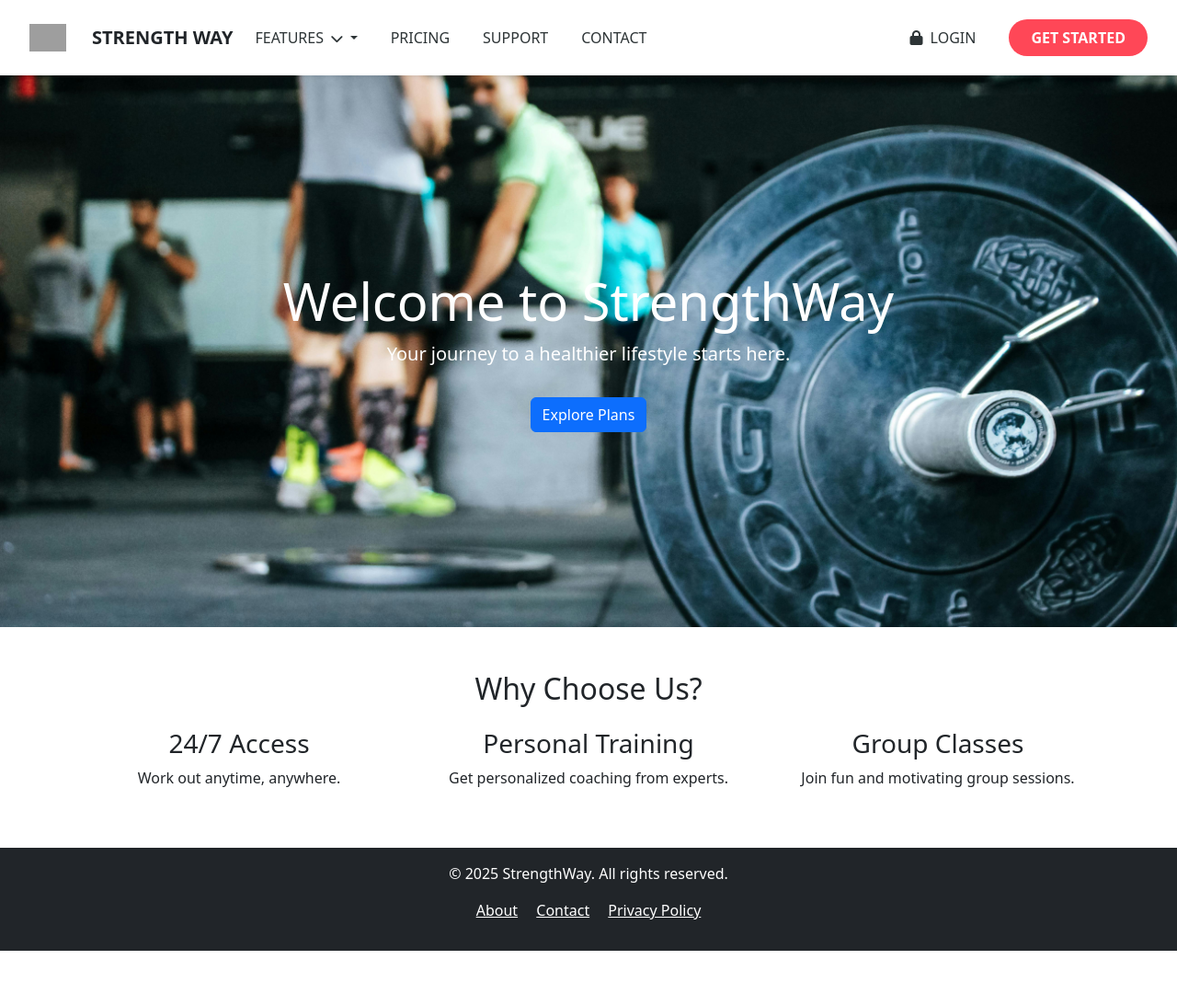
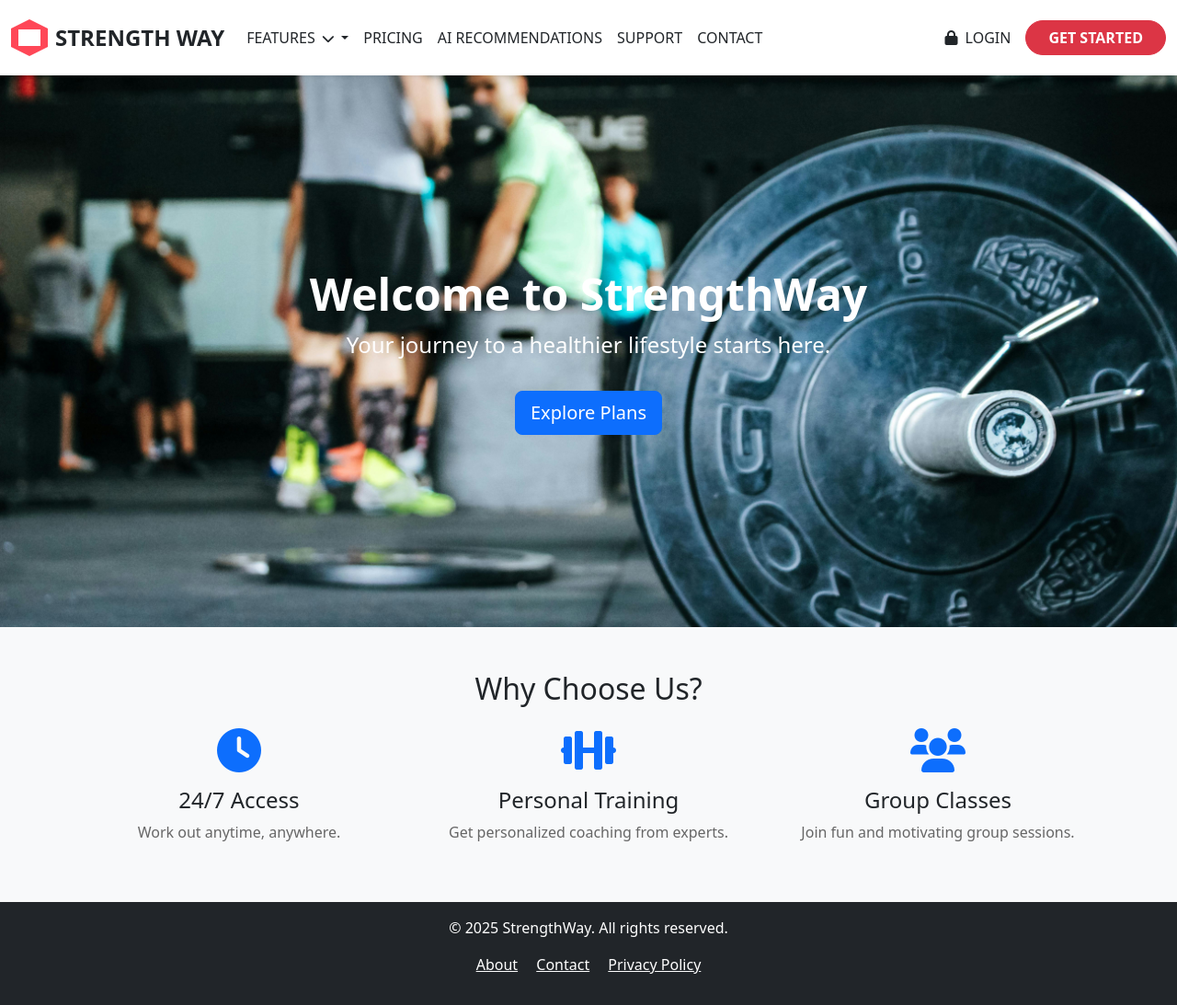
Before and after one commit to eswar-jajjara/gym_management_system, a Django app: page / in a window 1280 px wide. Shown: the whole page at 92% size. Before the commit the page ends 1034 px from the top, so only its background shows below. Run offline with Django 5.2, Linux system fonts and the light colour scheme; grey boxes are pictures that could not be loaded.

Commit message:
Add AI recommendations feature and enhance UI/UX.
Introduced an AI recommendations feature with API endpoint and UI integration, providing tailored workout plans. Updated styling across templates and CSS for improved user experience. Enhanced template structure to support feature-specific resources and maintain consistency.

```diff
--- a/gym_management/membership/urls.py
+++ b/gym_management/membership/urls.py
@@ -8,4 +8,6 @@ urlpatterns = [
     path('faqs/', views.faqs, name='faqs'),
     path('access-control/', views.access_control, name='access_control'),
     path('contact-support/', views.contact_support, name='contact_support'),  # Add this line
+    path('ai-recommendations/', views.ai_recommendations, name='ai_recommendations'),
+    path('ai-recommendations-api/', views.ai_recommendations_api, name='ai_recommendations_api'),
 ]
--- a/gym_management/membership/views.py
+++ b/gym_management/membership/views.py
@@ -1,3 +1,6 @@
+import json  # Required for handling JSON requests
+from django.http import JsonResponse  # Required for returning JSON responses
+from django.views.decorators.csrf import csrf_exempt  # Required for @csrf_exempt
 from django.shortcuts import render
 
 def home(request):
@@ -8,10 +11,48 @@ def support(request):
 
 def user_manual(request):
     return render(request, 'user_manual.html')  # Ensure 'user_manual.html' exists in templates
+
 def faqs(request):
     return render(request, 'faqs.html')
+
 def access_control(request):
     return render(request, 'access_control.html')
 
 def contact_support(request):
     return render(request, 'contact_support.html')
+
+def ai_recommendations(request):
+    return render(request, 'ai-recommendations.html')
+
+def generate_workout_plan(goal, fitness_level, equipment):
+    workouts = {
+        "weight-loss": {
+            "beginner": ["Jump Rope (5 mins)", "Bodyweight Squats (3x12)", "Burpees (3x10)"],
+            "intermediate": ["Running (30 mins)", "Lunges (3x15)", "Mountain Climbers (3x30)"],
+            "advanced": ["HIIT (40 mins)", "Deadlifts (4x8)", "Treadmill Sprints (5x1 min)"]
+        },
+        "muscle-gain": {
+            "beginner": ["Push-ups (3x10)", "Dumbbell Curls (3x12)", "Bodyweight Squats (3x15)"],
+            "intermediate": ["Bench Press (4x8)", "Barbell Rows (4x10)", "Pull-ups (3x8)"],
+            "advanced": ["Deadlifts (5x5)", "Overhead Press (4x8)", "Weighted Dips (3x10)"]
+        }
+    }
+
+    return workouts.get(goal, {}).get(fitness_level, ["No plan available"])
+
+@csrf_exempt  # Disable CSRF for testing (Use proper authentication in production)
+def ai_recommendations_api(request):
+    if request.method == "POST":
+        try:
+            data = json.loads(request.body)
+            goal = data.get("goal")
+            fitness_level = data.get("fitness_level")
+            equipment = data.get("equipment")
+
+            workout_plan = generate_workout_plan(goal, fitness_level, equipment)
+
+            return JsonResponse({"success": True, "workout_plan": workout_plan})
+        except Exception as e:
+            return JsonResponse({"success": False, "error": str(e)}, status=400)
+
+    return JsonResponse({"success": False, "error": "Invalid request"}, status=400)
--- a/gym_management/static/css/styles.css
+++ b/gym_management/static/css/styles.css
@@ -1,76 +1,77 @@
-:root {
-    --primary-blue: #2b4cff;
-    --accent-purple: #7c4dff;
-    --button-red: #ff4757;
-    --text-dark: #134afd;
-    --bg-light: #007dfd;
+/* Navbar Styling */
+.navbar {
+    padding: 1rem 0;
 }
 
-/* Navbar Styles */
-.navbar {
-    padding: 0 20px;
+.navbar-brand {
+    font-size: 1.5rem;
 }
 
-/* Logo Styles */
 .hexagon-logo {
     width: 40px;
     height: 40px;
+    clip-path: polygon(50% 0%, 100% 25%, 100% 75%, 50% 100%, 0% 75%, 0% 25%);
+    background: #ff4757;
     display: flex;
     align-items: center;
     justify-content: center;
 }
 
 .logo-image {
-    width: 100%;
-    height: 100%;
-    object-fit: contain;
-}
-
-/* Navbar Links */
-.navbar-nav {
-    gap: 20px; /* Consistent spacing */
+    max-width: 24px;
+    max-height: 24px;
+    filter: brightness(0) invert(1);
 }
 
 .nav-link {
-    font-weight: 500;
-    color: var(--text-dark) !important;
     transition: all 0.3s ease;
+    position: relative;
 }
 
 .nav-link:hover {
-    color: var(--primary-blue) !important;
+    color: #ff4757 !important;
 }
 
-/* CTA Button */
-.btn-danger {
-    background-color: var(--button-red) !important;
-    border: none;
-    padding: 8px 20px;
-    transition: all 0.3s ease;
+.nav-link:hover::after {
+    content: '';
+    position: absolute;
+    bottom: -3px;
+    left: 0;
+    width: 100%;
+    height: 2px;
+    background: #ff4757;
 }
 
-.btn-danger:hover {
-    transform: translateY(-2px);
-    box-shadow: 0 5px 15px rgba(255, 71, 87, 0.3);
+/* Hero Section Styling */
+.hero-section {
+    background-color: rgba(0, 0, 0, 0.5);
+    background-blend-mode: overlay;
 }
 
-/* Right Section */
-.d-flex.align-items-center {
-    gap: 20px; /* Adds space between login and button */
+.hero-section h1 {
+    font-size: 3rem;
+    font-weight: bold;
 }
 
-/* Mobile Responsiveness */
-@media (max-width: 992px) {
-    .navbar-collapse {
-        padding: 1rem 0;
-    }
+.hero-section p {
+    font-size: 1.5rem;
+}
 
-    .nav-item {
-        margin: 0.5rem 0;
-    }
+/* Features Section Styling */
+.features-section {
+    background-color: #f8f9fa;
+}
 
-    .dropdown-menu {
-        border: none;
-        box-shadow: none;
-    }
+.feature-icon {
+    color: #ff4757;
 }
+
+.features-section h3 {
+    font-size: 1.5rem;
+    margin-top: 1rem;
+}
+
+.features-section p {
+    font-size: 1rem;
+    color: #666;
+}
--- a/gym_management/templates/base.html
+++ b/gym_management/templates/base.html
@@ -15,8 +15,10 @@
     <!-- Global CSS -->
     <link rel="stylesheet" href="{% static 'css/styles.css' %}">
 
+    <!-- Page-specific CSS -->
+    {% block extra_css %}{% endblock %}
     <!-- Login-specific CSS -->
-    <link rel="stylesheet" href="{% static 'css/login.css' %}">
+<link rel="stylesheet" href="{% static 'css/login.css' %}">
 </head>
 <body>
     <!-- Include Navbar -->
@@ -26,9 +28,14 @@
     <main>
         {% block content %}{% endblock %}
     </main>
+
+    <!-- Include Footer -->
     {% include 'footer.html' %}
 
     <!-- Bootstrap JS -->
     <script src="https://cdn.jsdelivr.net/npm/bootstrap@5.3.0/dist/js/bootstrap.bundle.min.js"></script>
+
+    <!-- Page-specific JS -->
+    {% block extra_js %}{% endblock %}
 </body>
 </html>
--- a/gym_management/templates/home.html
+++ b/gym_management/templates/home.html
@@ -2,28 +2,39 @@
 {% load static %}
 
 {% block content %}
+<!-- Hero Section -->
 <section class="hero-section text-center text-white py-5"
     style="background: url('{% static "images/gym-hero.jpg" %}') no-repeat center center/cover; min-height: 600px; display: flex; align-items: center; justify-content: center;">
     <div class="container">
         <h1 class="display-4">Welcome to StrengthWay</h1>
         <p class="lead">Your journey to a healthier lifestyle starts here.</p>
-        <a class="btn btn-primary mt-3" href="{% url 'pricing' %}">Explore Plans</a>
+        <a class="btn btn-primary btn-lg mt-3" href="{% url 'pricing' %}">Explore Plans</a>
     </div>
 </section>
 
-<section class="features-section py-5">
+<!-- Features Section -->
+<section class="features-section py-5 bg-light">
     <div class="container">
         <h2 class="text-center mb-4">Why Choose Us?</h2>
         <div class="row">
             <div class="col-md-4 text-center">
+                <div class="feature-icon mb-3">
+                    <i class="fas fa-clock fa-3x text-primary"></i>
+                </div>
                 <h3>24/7 Access</h3>
                 <p>Work out anytime, anywhere.</p>
             </div>
             <div class="col-md-4 text-center">
+                <div class="feature-icon mb-3">
+                    <i class="fas fa-dumbbell fa-3x text-primary"></i>
+                </div>
                 <h3>Personal Training</h3>
                 <p>Get personalized coaching from experts.</p>
             </div>
             <div class="col-md-4 text-center">
+                <div class="feature-icon mb-3">
+                    <i class="fas fa-users fa-3x text-primary"></i>
+                </div>
                 <h3>Group Classes</h3>
                 <p>Join fun and motivating group sessions.</p>
             </div>
--- a/gym_management/templates/navbar.html
+++ b/gym_management/templates/navbar.html
@@ -1,6 +1,6 @@
 {% load static %}
 <nav class="navbar navbar-expand-lg navbar-light bg-white shadow-sm py-3">
-    <div class="container-fluid"> <!-- Changed to container-fluid -->
+    <div class="container-fluid">
         <!-- Logo -->
         <a class="navbar-brand d-flex align-items-center" href="{% url 'home' %}">
             <div class="hexagon-logo me-2">
@@ -16,7 +16,8 @@
 
         <!-- Navigation Items -->
         <div class="collapse navbar-collapse" id="navbarNav">
-            <ul class="navbar-nav me-auto"> <!-- Changed mx-auto to me-auto -->
+            <ul class="navbar-nav me-auto">
+                <!-- Features Dropdown -->
                 <li class="nav-item dropdown">
                     <a class="nav-link dropdown-toggle text-dark" href="#" role="button" data-bs-toggle="dropdown">
                         FEATURES <i class="fas fa-chevron-down ms-1 small"></i>
@@ -27,16 +28,26 @@
                         <li><a class="dropdown-item" href="#">Schedule</a></li>
                     </ul>
                 </li>
-               <li class="nav-item">
-    <a class="nav-link text-dark" href="{% url 'pricing' %}">PRICING</a>
-</li>
+
+                <!-- Pricing Link -->
+                <li class="nav-item">
+                    <a class="nav-link text-dark" href="{% url 'pricing' %}">PRICING</a>
+                </li>
+
+                <!-- AI Recommendations Link -->
+                <li class="nav-item">
+                    <a class="nav-link text-dark" href="{% url 'ai_recommendations' %}">AI RECOMMENDATIONS</a>
+                </li>
+
+                <!-- Support Link -->
                 <li class="nav-item">
                     <a class="nav-link text-dark" href="{% url 'support' %}">SUPPORT</a>
                 </li>
+
+                <!-- Contact Link -->
                 <li class="nav-item">
                     <a class="nav-link text-dark" href="#">CONTACT</a>
                 </li>
-
             </ul>
 
             <!-- Right Section -->
```
